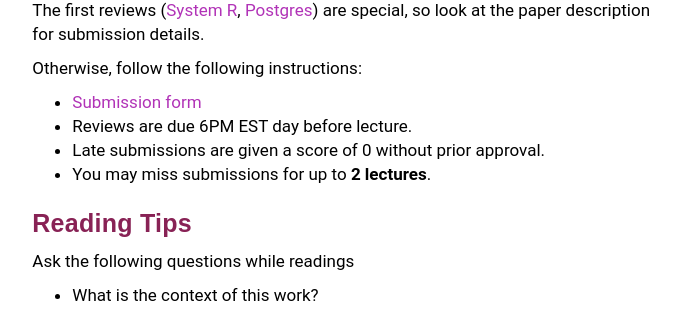
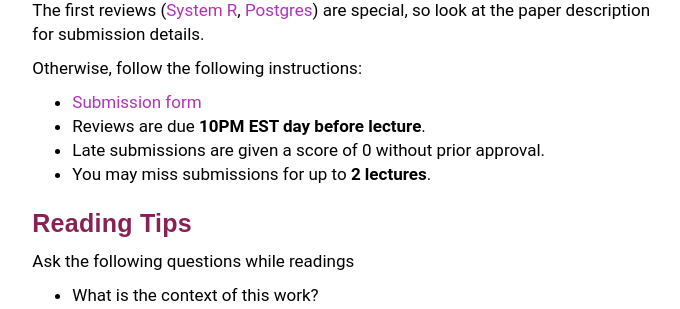
Before and after one commit to wzao1515/w6113.github.io, a Jekyll site: the page built from reviews.md, in a window 1280 px wide and 900 px high, scrolled down 442 px. Shown: the part 144-453 px from the top of the window, without its empty margins (292-972 px from the left). Built offline with Jekyll 4.4.1, drawn with Linux system fonts in a browser that asks for light colours; our own code applies the rules of GitHub Pages for plain Markdown files.

Commit message:
updated website

```diff
--- a/reviews.md
+++ b/reviews.md
@@ -19,7 +19,7 @@ The first reviews ([System R](#lec2), [Postgres](#lec3)) are special, so look at
 Otherwise, follow the following instructions:
 
 * [Submission form](https://goo.gl/forms/uNfVx9jUBXdj6wXd2)
-* Reviews are due 6PM EST day before lecture.
+* Reviews are due **10PM EST day before lecture**.
 * Late submissions are given a score of 0 without prior approval.
 * You may miss submissions for up to **2 lectures**.
 
```
Also changed, not shown: index.md (+1 -0 lines).
